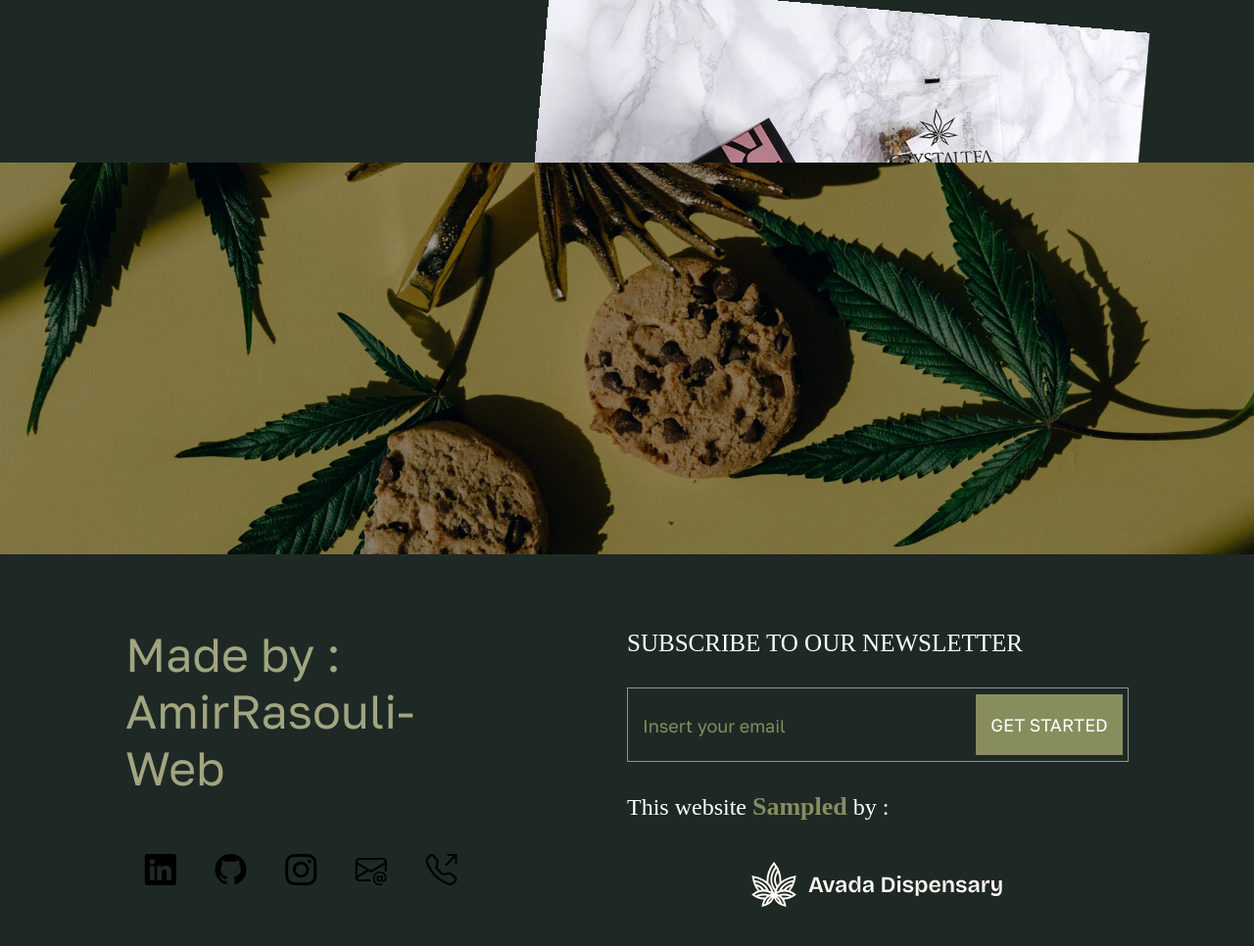
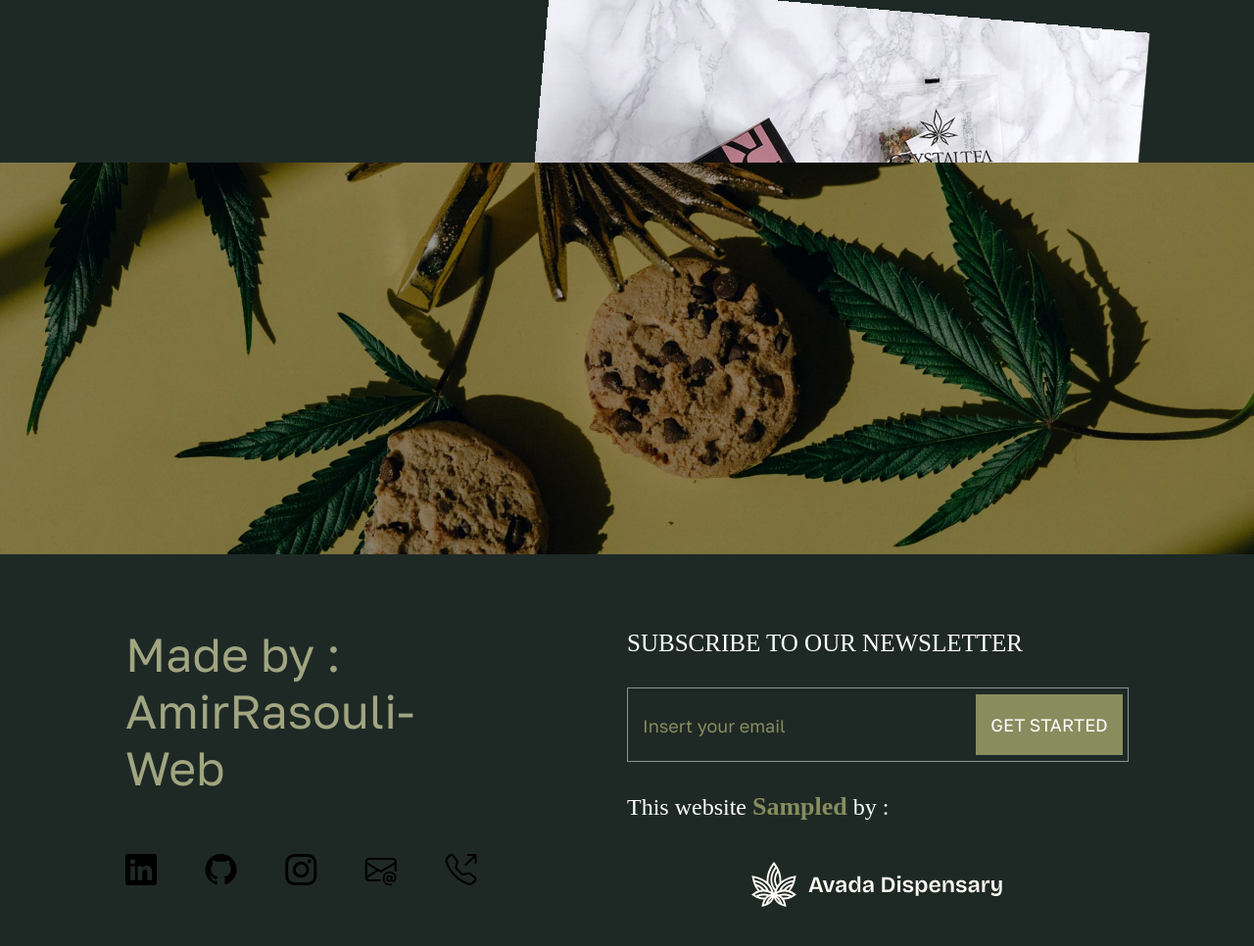
Before and after one commit to AmirRasouli-Web/Project03-Dispensary, a plain HTML site: page index.html in a window 1280 px wide. Shown: the part 6194-7160 px from the top of the page at 98% size. Drawn offline with nearby package versions, Linux system fonts and the light colour scheme.

Commit message:
Update styleSheet.css

```diff
--- a/assets/stylesheet/styleSheet.css
+++ b/assets/stylesheet/styleSheet.css
@@ -1025,8 +1025,8 @@ header{
             >ul{
                 width: 100%;
                 height: 20%;
+                justify-content: space-between;
                 >li{
-                    width: 20%;
                     display: flex;
                     justify-content: center;
                     align-items: center;
```
